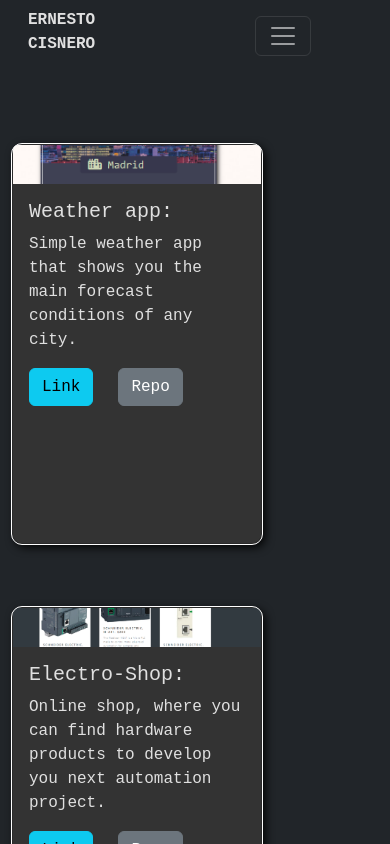
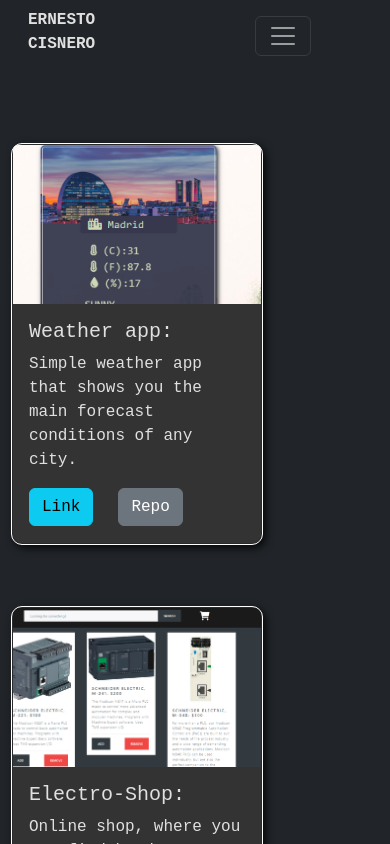
Before and after one commit to ernestocisnero/my-portfolio, a React (Create React App) app: page /projects in a window 390 px wide. Shown: the top 844 px of the page. Built offline with nearby package versions, Linux system fonts and the light colour scheme.

Commit message:
Improved responsive on small devices

```diff
--- a/src/App.css
+++ b/src/App.css
@@ -11,11 +11,15 @@
 }
 
 body,
-html {
+html{
     font-family: 'Courier New', Courier, monospace;
     background-color: var(--background-color);
     color: var(--font-color);
     overflow-x: hidden;
+}
+
+.App{
+    min-height: 100vh;
 }
 
 ::-webkit-scrollbar {
--- a/src/pages/About.jsx
+++ b/src/pages/About.jsx
@@ -1,5 +1,5 @@
 import React from 'react'
-import { Navbar } from '../ui-components'
+
 
 import { TbBrandJavascript } from "react-icons/tb";
 import { GrReactjs } from "react-icons/gr";
@@ -14,7 +14,6 @@ import { DroppingWordAnimation } from '../ui-components/DroppingWordAnimation';
 export const About = () => {
     return (
         <>
-            <Navbar />
 
             <div className="container about-container">
                 <div className="row">
--- a/src/pages/Contact.jsx
+++ b/src/pages/Contact.jsx
@@ -1,5 +1,5 @@
 
-import { Navbar, SimpleForm } from '../ui-components';
+import { SimpleForm } from '../ui-components';
 import { BsGithub, BsTwitter } from "react-icons/bs";
 
 import './style.css';
@@ -11,8 +11,6 @@ export const Contact = () => {
 
     return (
         <>
-            <Navbar />
-
             <div className="container w-50 mt-5">
                 <div className="row">
                     <SimpleForm />
--- a/src/pages/Projects.jsx
+++ b/src/pages/Projects.jsx
@@ -1,10 +1,9 @@
 import React from 'react'
-import { Card, Navbar } from '../ui-components';
+import { Card } from '../ui-components';
 
 export const Projects = () => {
     return (
         <>
-            <Navbar />
             <div className="container d-flex flex-row flex-wrap mt-4">
                 <Card
                     ImgPath={"/assets/images/weatherApp.png"}
--- a/src/router/AppRouter.jsx
+++ b/src/router/AppRouter.jsx
@@ -1,12 +1,13 @@
 import React from 'react'
 import { Routes, Route } from "react-router-dom";
 import { About, Contact, Projects } from '../pages';
+import { Navbar } from '../ui-components';
 
 
 export const AppRouter = () => {
     return (
         <>
-
+            <Navbar />
             <Routes>
                 <Route path="/" element={<About />} />
                 <Route path="/contact" element={<Contact />} />
--- a/src/ui-components/Card.jsx
+++ b/src/ui-components/Card.jsx
@@ -7,7 +7,7 @@ export const Card = ( { ImgPath,projectTitle, projectDescription, urlProject, ur
         <>
 
             <div className="card mt-5 cardComp">
-                <img src={ ImgPath } alt="cardImage" className="card-img-top" />
+                <img className="card-img-top" src={ ImgPath } alt="cardImage" />
                 <div className="card-body">
                     <h5 className='card-title'>{ projectTitle }</h5>
                     <p className="card-text">{ projectDescription }</p>
--- a/src/ui-components/card-component-styles.css
+++ b/src/ui-components/card-component-styles.css
@@ -21,6 +21,6 @@
 
 .card-img-top{
     width: 100%;
-    height: 10vw;
+    height: 40%;
     object-fit: cover;
 }
```
